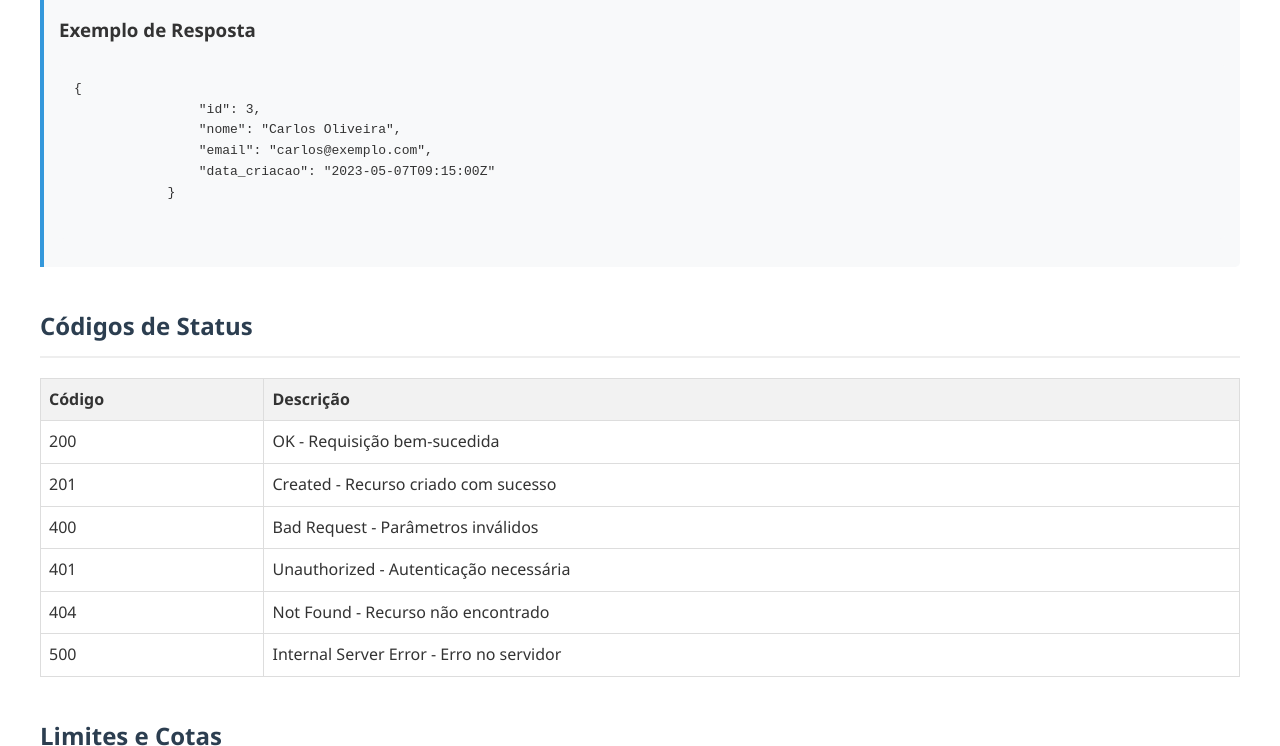
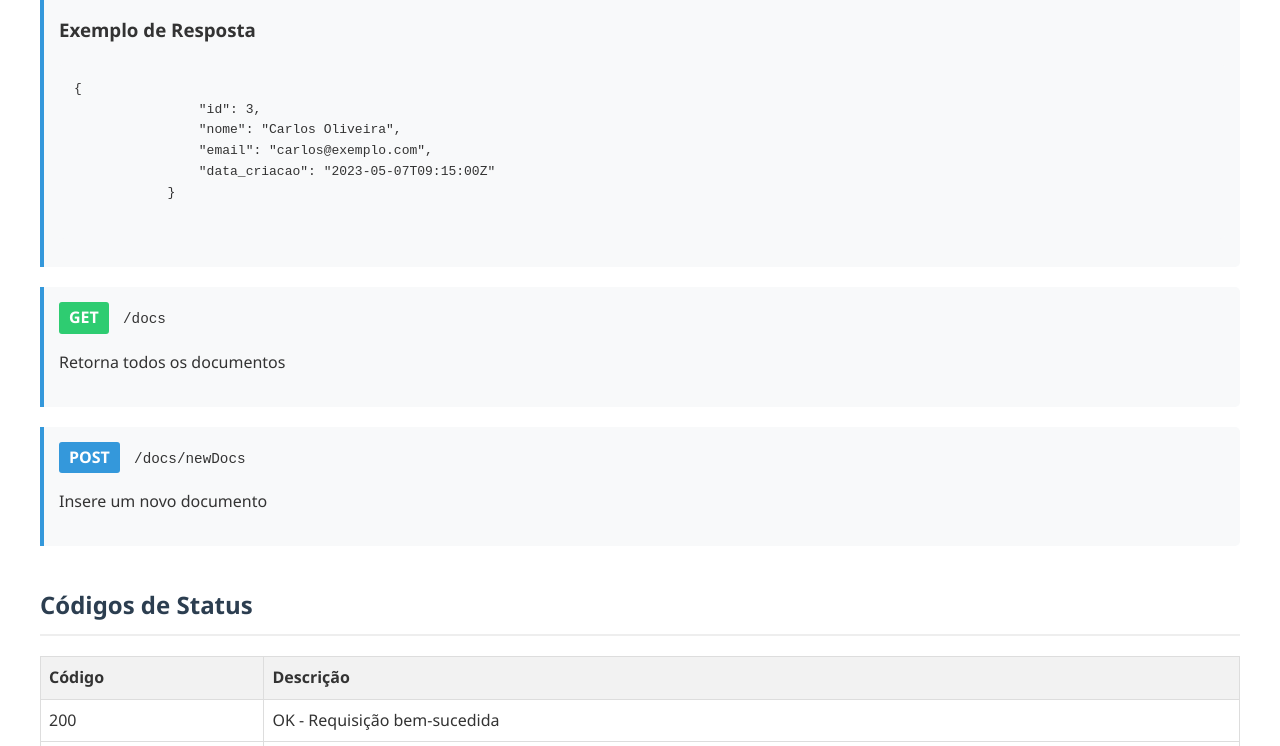
Before and after one commit to aubaro01/Express_api, a website: page public/index.html in a window 1280 px wide. Shown: the part 1659-2405 px from the top of the page. Drawn offline with Linux system fonts and the light colour scheme.

Commit message:
update
add new model

```diff
--- a/public/index.html
+++ b/public/index.html
@@ -142,7 +142,7 @@
                 <span class="method get">GET</span>
                 <span class="path">/user</span>
             </div>
-            <p>Retorna uma lista de todos os users cadastrados.</p>
+            <p>Retorna uma lista de todos os users com autenticação para fazer upload de docs.</p>
 
             <h3>Exemplo de Requisição</h3>
             <pre>GET https://apiaubaro.vercel.app/v1/user</pre>
@@ -227,6 +227,21 @@
             }
         </pre>
         </div>
+
+        <div class="endpoint">
+            <div>
+                <span class="method get">GET</span>
+                <span class="path">/docs</span>
+            </div>
+            <p>Retorna todos os documentos</p>
+        </div>
+        <div class="endpoint">
+            <div>
+                <span class="method post">POST</span>
+                <span class="path">/docs/newDocs</span>
+            </div>
+            <p>Insere um novo documento</p>
+        </div>
     </section>
 
     <section class="section">
```
Also changed, not shown: models/document.js (added).
